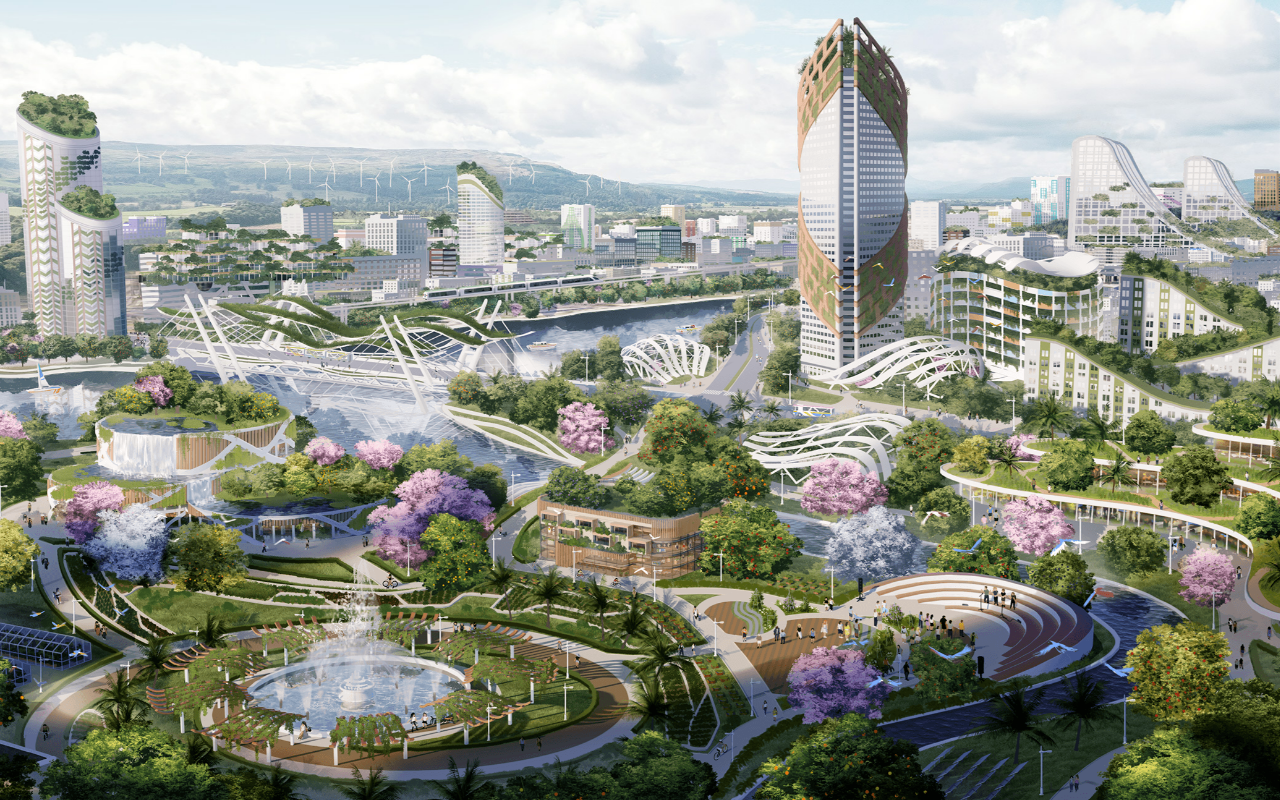
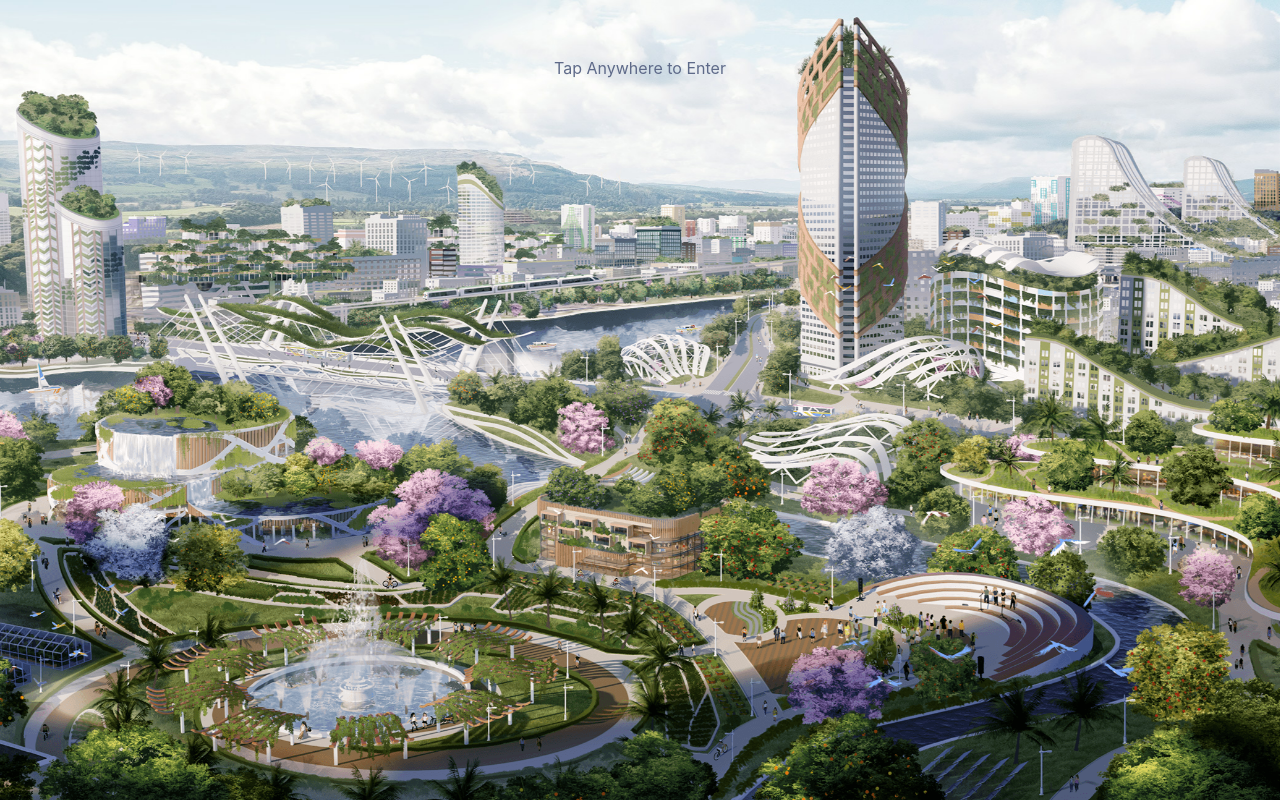
Before and after one commit to lucianHymer/my-blog, a React (Vite) app: page / in a window 1280 px wide. Built offline with nearby package versions, Linux system fonts and the light colour scheme.

Commit message:
changed to click-to-enter

```diff
--- a/src/App.css
+++ b/src/App.css
@@ -14,6 +14,7 @@
 body, html {
   height: 100%;
   overflow: hidden;
+  color: #5e6a89;
 }
 
 .App {
@@ -42,7 +43,6 @@ div.contents {
   display: flex;
   flex-wrap: wrap;
   justify-content: space-around;
-  color: #3d4e5c;
   padding: 2em;
   opacity: 0;
   visibility: hidden;
@@ -55,6 +55,23 @@ div.contents {
 div.contents.is-visible {
   opacity: 1;
   visibility: visible;
+}
+
+div.enterTip {
+  position: absolute;
+  z-index: 2;
+  left: 50%;
+  top: 5%;
+  transform: translate(-50%,0%);
+  opacity: 1;
+  visibility: visible;
+  transition: opacity var(--transition-short) ease-out, visibility var(--transition-short) ease-out;
+  will-change: opacity, visibility;
+}
+
+div.enterTip.is-hidden {
+  opacity: 0;
+  visibility: hidden;
 }
 
 img.headshot {
--- a/src/App.tsx
+++ b/src/App.tsx
@@ -10,8 +10,11 @@ function App() {
   const [open, setOpen] = useState(false);
 
   return (
-    <div onMouseMove={() => setOpen(true)} className={`App`}>
+    <div onClick={() => setOpen(true)} className={`App`}>
       <div className="scrollBox">
+        <div className={`enterTip ${open ? "is-hidden" : ""}`}>
+          <p>Tap Anywhere to Enter</p>
+        </div>
         <img
           className={`background fade-out-bg ${open ? "is-hidden" : ""}`}
           src={background}
```
